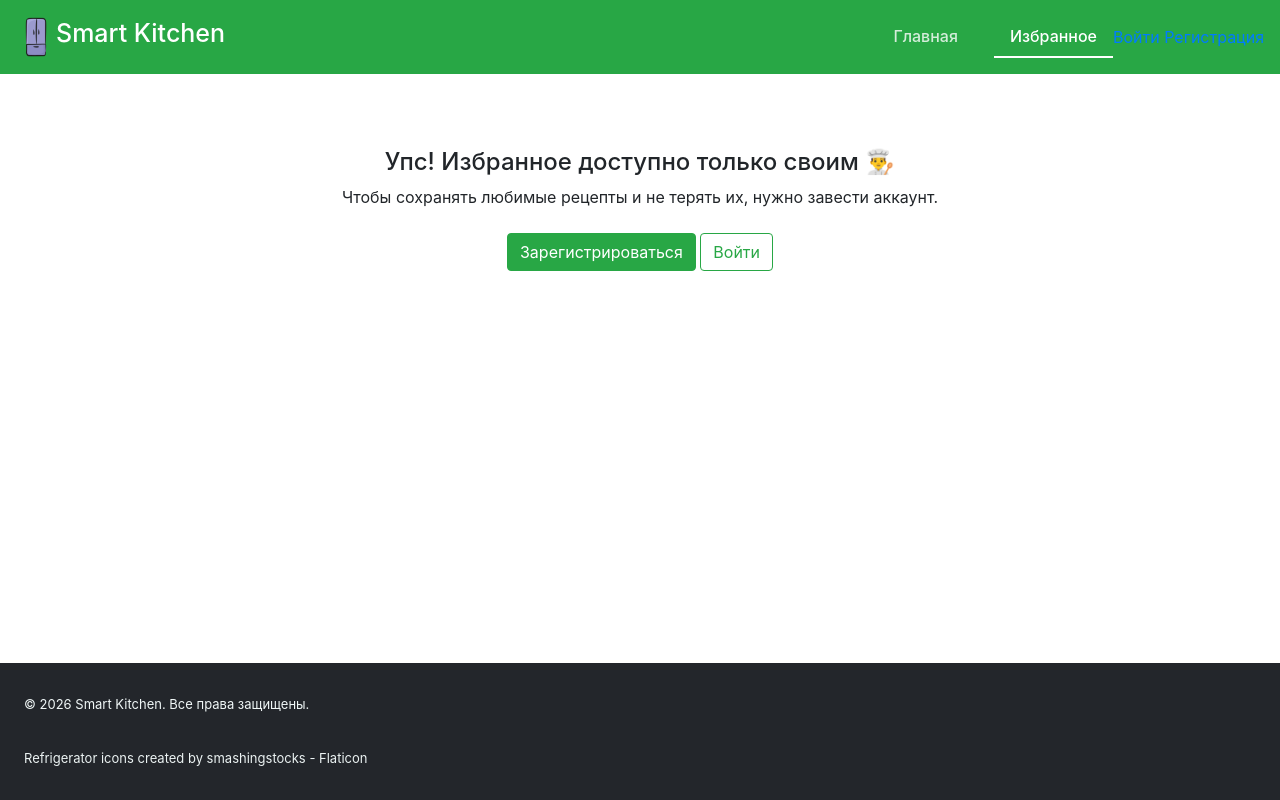
After one commit to Er01Egor/Flask-Project, a Flask app: page /favourites in a window 1280 px wide. The commit adds this page. Run offline with Flask 3, Linux system fonts and the light colour scheme; some libraries are stand-ins or nearby versions.

Commit message:
избранное не готово

```diff
--- a/main.py
+++ b/main.py
@@ -1,10 +1,22 @@
-from flask import Flask, render_template, request
+from flask import Flask, render_template, request, redirect
 from data import db_session
 from data.models import Recipe, Ingredient
+from flask_login import LoginManager, current_user
+
+from data.user import User
 
 app = Flask(__name__)
 app.config['SECRET_KEY'] = 'yandexlyceum_secret_key'
 db_session.global_init("db/recipes.db")
+
+login_manager = LoginManager()
+login_manager.init_app(app)
+
+
+@login_manager.user_loader
+def load_user(user_id):
+    db_sess = db_session.create_session()
+    return db_sess.query(User).get(user_id)
 
 
 @app.route('/')
@@ -53,5 +65,24 @@ def recipe(id_dish):
     return "Рецепт не найден", 404
 
 
+@app.route('/favourites')
+def favourites():
+    if current_user.is_authenticated:
+        return render_template('favourites.html')
+    else:
+        return render_template('not_registered_favourites.html')
+
+
+@app.route('/add_to_favourite/<int:id_to_fav>')
+def add_to_favourite(id_to_fav):
+    if not current_user.is_authenticated:
+        return render_template('not_registered_favourites.html')
+
+    db_sess = db_session.create_session()
+    recipe = db_sess.query(Recipe).filter(Recipe.id == id_to_fav).first()
+    # не готово
+    return redirect('/favourites')
+
+
 if __name__ == '__main__':
     app.run(port=8080, host='127.0.0.1')
--- a/templates/base.html
+++ b/templates/base.html
@@ -20,7 +20,21 @@
                 <a class="nav-link {{ 'active' if request.endpoint == 'index' else '' }}"
                    href="{{ url_for('index') }}">Главная</a>
             </li>
+            <li class="nav-item">
+                <a class="nav-link {{ 'active' if request.endpoint == 'favourites' else '' }}"
+                   href="{{ url_for('favourites') }}">Избранное</a>
+            </li>
         </ul>
+        <nav>
+            {% if current_user.is_authenticated %}
+            <a href="/logout">Выйти ({{ current_user.name }})</a>
+            {% else %}
+            <a href="/login">Войти</a>
+            <a href="/registr">Регистрация</a>
+            {% endif %}
+        </nav>
+
+
     </nav>
 </header>
 <!-- Begin page content -->
--- /dev/null
+++ b/templates/favourites.html
@@ -0,0 +1,6 @@
+{% extends "base.html" %}
+
+{% block content %}
+<h5>Все избранные блюда</h5>
+
+{% endblock %}
--- /dev/null
+++ b/templates/not_registered_favourites.html
@@ -0,0 +1,11 @@
+{% extends "base.html" %}
+{% block content %}
+<div class="container text-center mt-5">
+    <h4>Упс! Избранное доступно только своим 👨‍🍳</h4>
+    <p>Чтобы сохранять любимые рецепты и не терять их, нужно завести аккаунт.</p>
+    <div class="mt-4">
+        <a href="{{ url_for('index') }}" class="btn btn-success">Зарегистрироваться</a>
+        <a href="{{ url_for('index') }}" class="btn btn-outline-success ms-2">Войти</a>
+    </div>
+</div>
+{% endblock %}
--- a/templates/recipe_for_dishes.html
+++ b/templates/recipe_for_dishes.html
@@ -19,7 +19,7 @@
     </div>
     <div class="card_butt">
 
-        <a href="{{ url_for('index') }}" class="btn btn-info">В избранное</a>
+        <a href="{{ url_for('add_to_favourite', id_to_fav=recipe.id) }}" class="btn btn-info">В избранное</a>
 
         {% if from_page == 'search' %}
         <a href="{{ url_for('search_page') }}" class="btn btn-warning">Назад к поиску</a>
```
